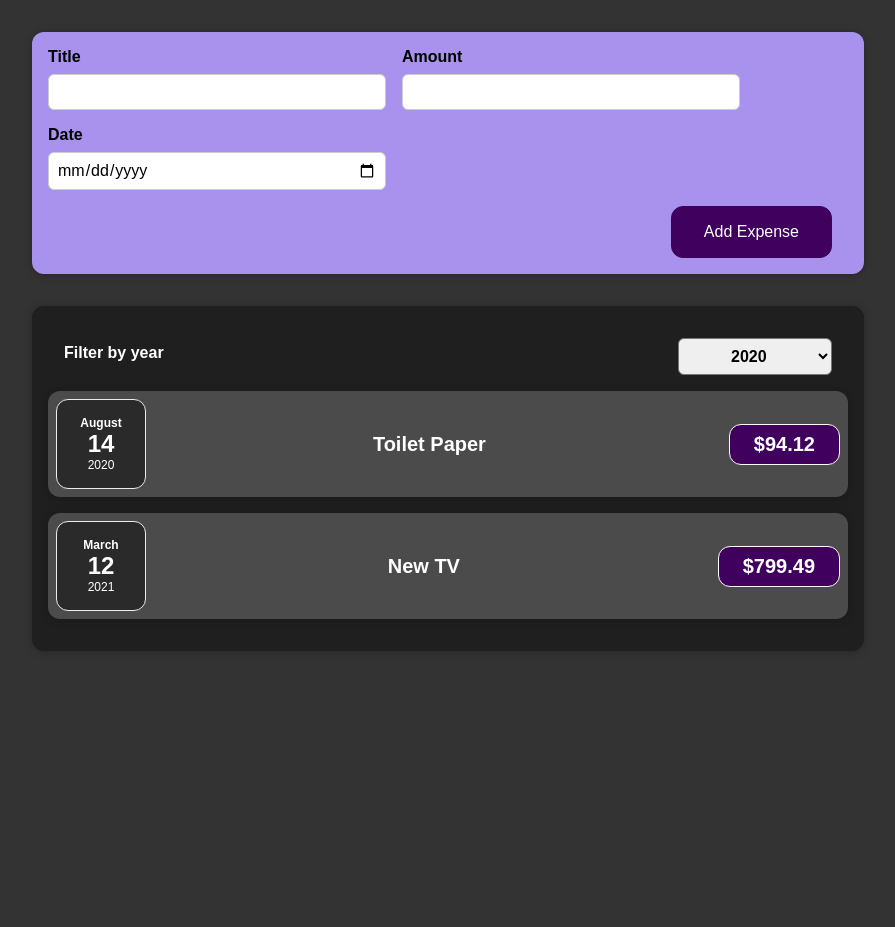
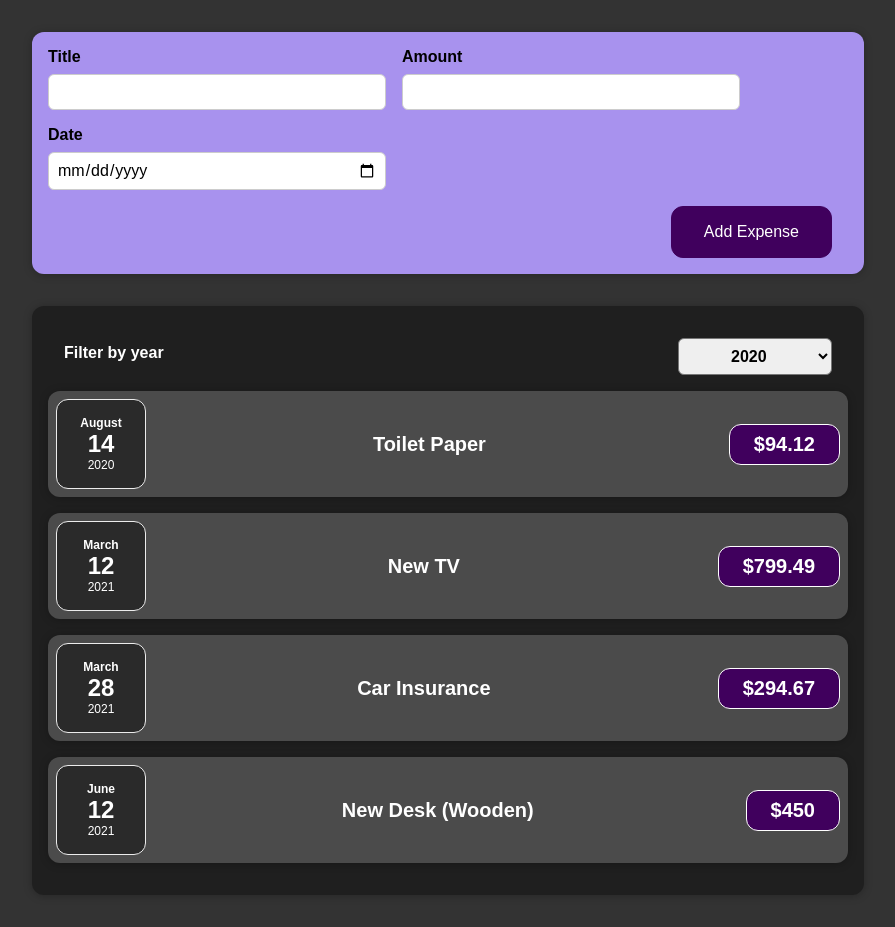
Before and after one commit to Tetsumote/udemy-reactExpenses, a React (Create React App) app: page / in a window 1280 px wide. Shown: the whole page, without its empty margins (192-1087 px from the left). Before the commit the page ends 800 px from the top, so only its background shows below. Built offline with nearby package versions, Linux system fonts and the light colour scheme.

Commit message:
add data to state

```diff
--- a/src/App.js
+++ b/src/App.js
@@ -1,10 +1,10 @@
+import React, { useState } from "react";
 import "./styles.css";
 
 import NewExpense from "./components/NewExpense/NewExpense";
 import Expenses from "./components/Expenses/Expenses";
 
-export default function App() {
-  const expenses = [
+const DUMMY_EXPENSES = [
   {
     id: "e1",
     title: "Toilet Paper",
@@ -31,9 +31,15 @@ export default function App() {
   }
 ];
 
+export default function App() {
+  const [expenses, setExpenses] = useState(DUMMY_EXPENSES);
+
   const addExpenseHandler = (expense) => {
     console.log("In App.js");
     console.log(expense);
+    setExpenses((prevState) => {
+      return [expense, ...prevState];
+    });
   };
 
   return (
--- a/src/components/Expenses/Expenses.js
+++ b/src/components/Expenses/Expenses.js
@@ -20,16 +20,16 @@ const Expenses = (props) => {
         onChangeFilter={filterChangeHandler}
         selected={filteredYear}
       />
-      <ExpenseItem
-        title={props.expenses[0].title}
-        amount={props.expenses[0].amount}
-        date={props.expenses[0].date}
-      />
-      <ExpenseItem
-        title={props.expenses[1].title}
-        amount={props.expenses[1].amount}
-        date={props.expenses[1].date}
-      />
+      {props.expenses.map((item) => {
+        return (
+          <ExpenseItem
+            key={item.id}
+            title={item.title}
+            amount={item.amount}
+            date={item.date}
+          />
+        );
+      })}
     </Card>
   );
 };
```
Lines whose indentation alone changed are shown as unchanged.
